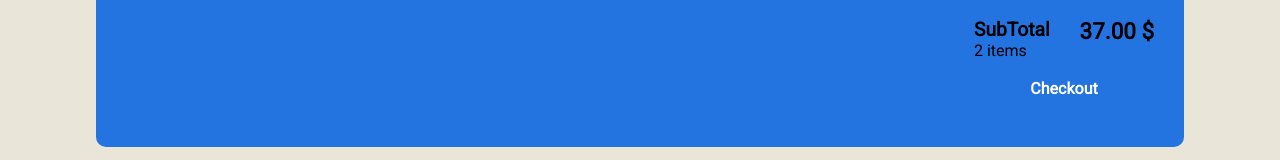
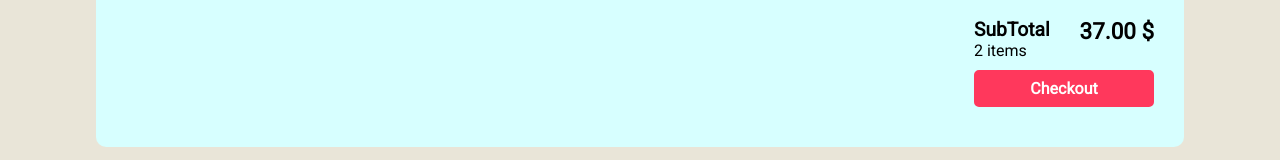
Before and after one commit to abdenassar01/Shoppily, a React (Create React App) app in the folder ecommerce-frontend/: page /cart in a window 1280 px wide. Shown: the part 557-717 px from the top of the page. Built offline with nearby package versions, Linux system fonts and the light colour scheme; a web font is replaced by a local one.

Commit message:
adopting theme on cart page 🛒

```diff
--- a/ecommerce-frontend/src/components/pages/cart/styles/Styles.jsx
+++ b/ecommerce-frontend/src/components/pages/cart/styles/Styles.jsx
@@ -6,6 +6,7 @@ export const PageWrapper = styled.main`
     display: flex;
     justify-content: center;
     color:  ${ props => props.theme.text };
+    background-color: ${ props => props.theme.backround };
 `
 
 export const CentredContent = styled.div`
@@ -13,7 +14,7 @@ export const CentredContent = styled.div`
     display: flex;
     padding: 30px;
     border-radius: 10px;
-    background-color: ${ props => props.theme. main };
+    background-color: ${ props => props.theme.tertiary };
     flex-direction: column;
 
 
@@ -179,8 +180,8 @@ export const CheckoutButton = styled.button`
     width: 100%;
     margin: 10px 0;
     padding: 7px 0;
-    border: 2px solid ${ props => props.theme.main };
-    background-color: ${ props => props.theme.main };
+    border: 2px solid ${ props => props.theme.secondary };
+    background-color: ${ props => props.theme.secondary };
     color: white;
     border-radius: 5px;
     font-weight: 700;
@@ -189,6 +190,6 @@ export const CheckoutButton = styled.button`
     &:hover{
         background-color: transparent;
         color: ${props => props.theme.text };
-        box-shadow:  5px 5px 0px ${props => props.theme.main };
+        box-shadow:  5px 5px 0px ${props => props.theme.secondary };
     }
 `
--- a/ecommerce-frontend/src/utils/themes.js
+++ b/ecommerce-frontend/src/utils/themes.js
@@ -8,7 +8,7 @@ export const dark = {
     text: "#A9CEC2",
     helperText: "white",
     secondary: PrimaryColors[400],
-    tertiary: PrimaryColors[300]
+    tertiary: "#2F4858"
 }
 
 export const light = {
@@ -18,5 +18,5 @@ export const light = {
     helperText: "white",
     text: "black",
     secondary:  PrimaryColors[400],
-    tertiary: PrimaryColors[300]
+    tertiary: "#D7FFFF"
 }
```
